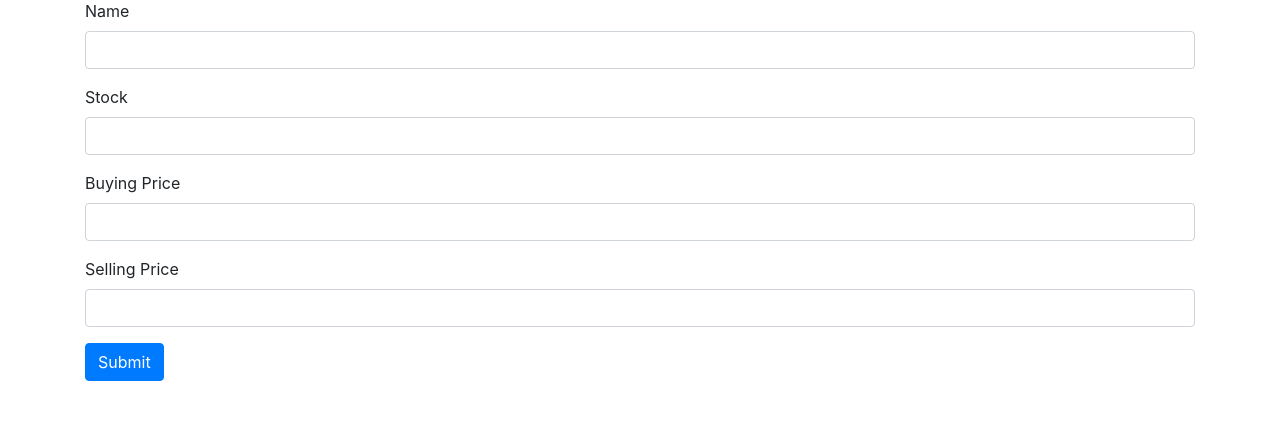
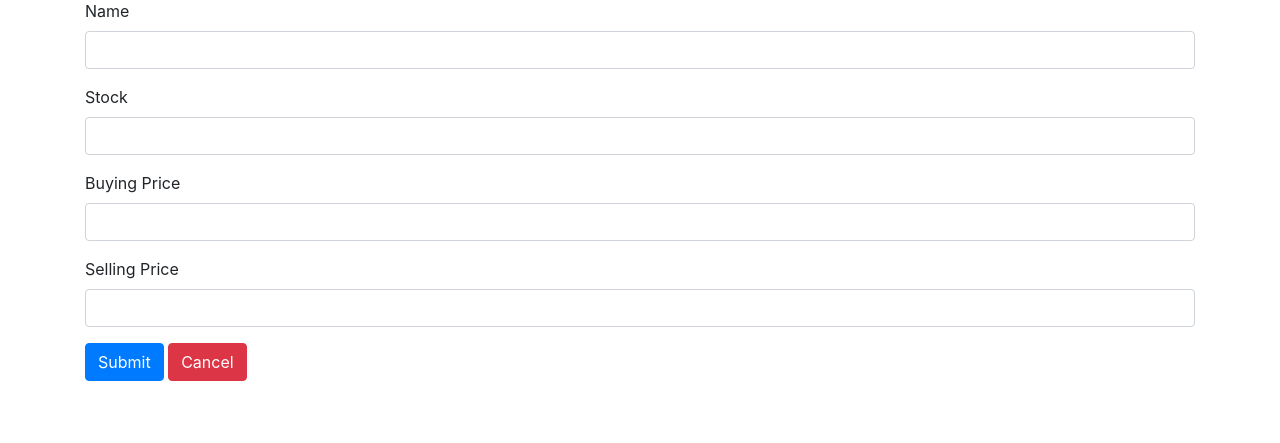
Before and after one commit to Mwangikimathi/SalesSystem, a Flask app: page /edit/1 in a window 1280 px wide. Shown: the part 160-603 px from the top of the page. Run offline with Flask 2, Linux system fonts and the light colour scheme; data that the repository does not hold is empty; parts of the project's set-up code (start-up, migrations or seed data) failed here and were passed over; some libraries are stand-ins or nearby versions.

Commit message:
Color changes

```diff
--- a/templates/edititem.html
+++ b/templates/edititem.html
@@ -65,7 +65,8 @@
             <input type="text" class="form-control" name="selling_price" value="{{form.selling_price}}" id="selling_price"
                 aria-describedby="">
         </div>
-        <button type="submit" class="btn btn-primary">Submit</button>
+        <a href="/" class="btn btn-primary" role="button" data-bs-toggle="button">Submit</a>
+        <a href="/" class="btn btn-danger" role="button" data-bs-toggle="button">Cancel</a>
     </form>
 </div>
     </body>
--- a/templates/items.html
+++ b/templates/items.html
@@ -165,7 +165,7 @@
                         <input type="text" class="form-control" name="quantity" id="text" aria-describedby="text" placeholder="Enter Quantity" required>
                       </div>
                       <div class="modal-footer">
-                      <button class="btn btn-outline-success" name="submit" type="submit">Submit</button>
+                      <button class="btn btn-success" name="submit" type="submit">Submit</button>
                       </div>
                   </form>
                 </div>
```
